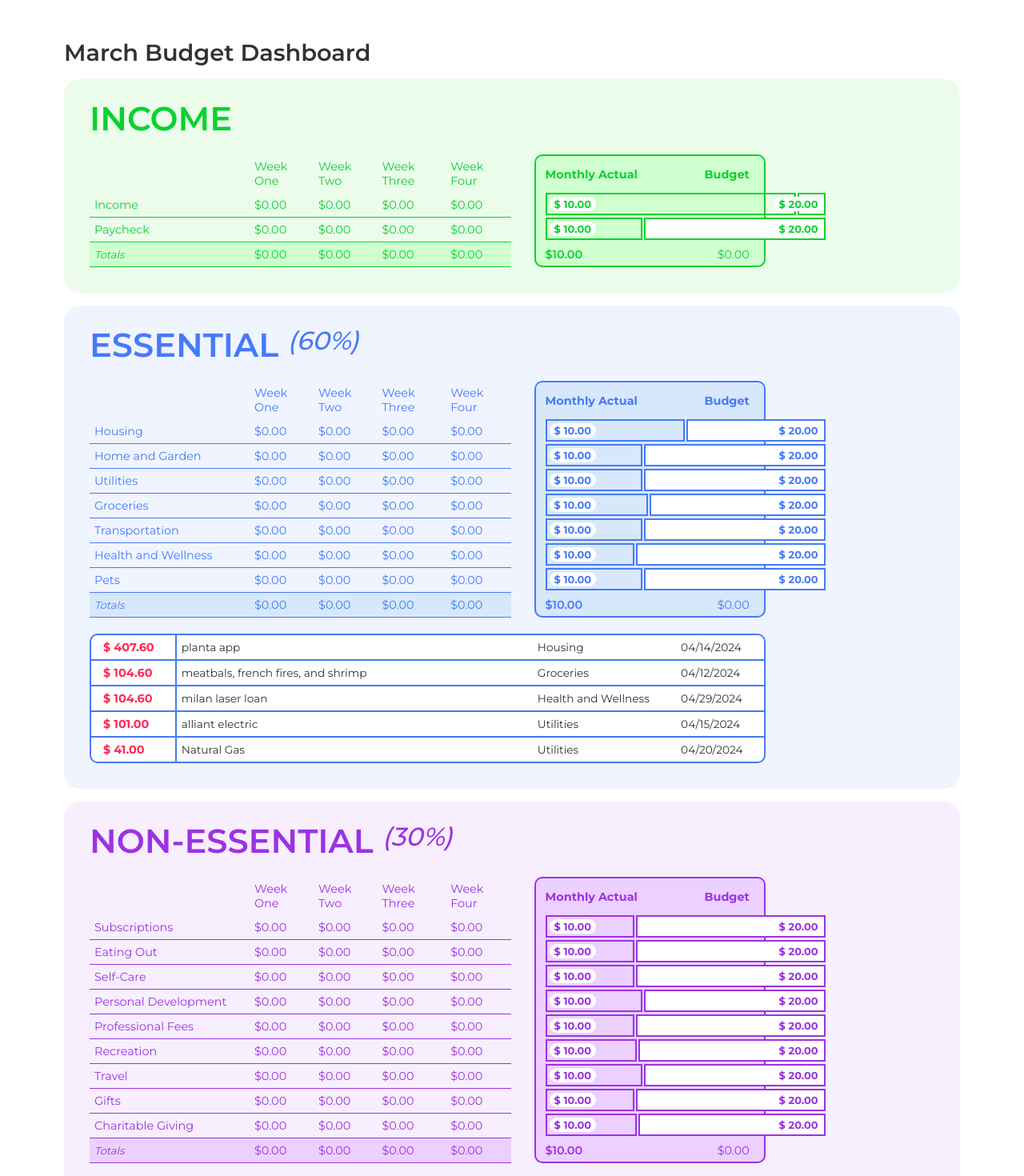
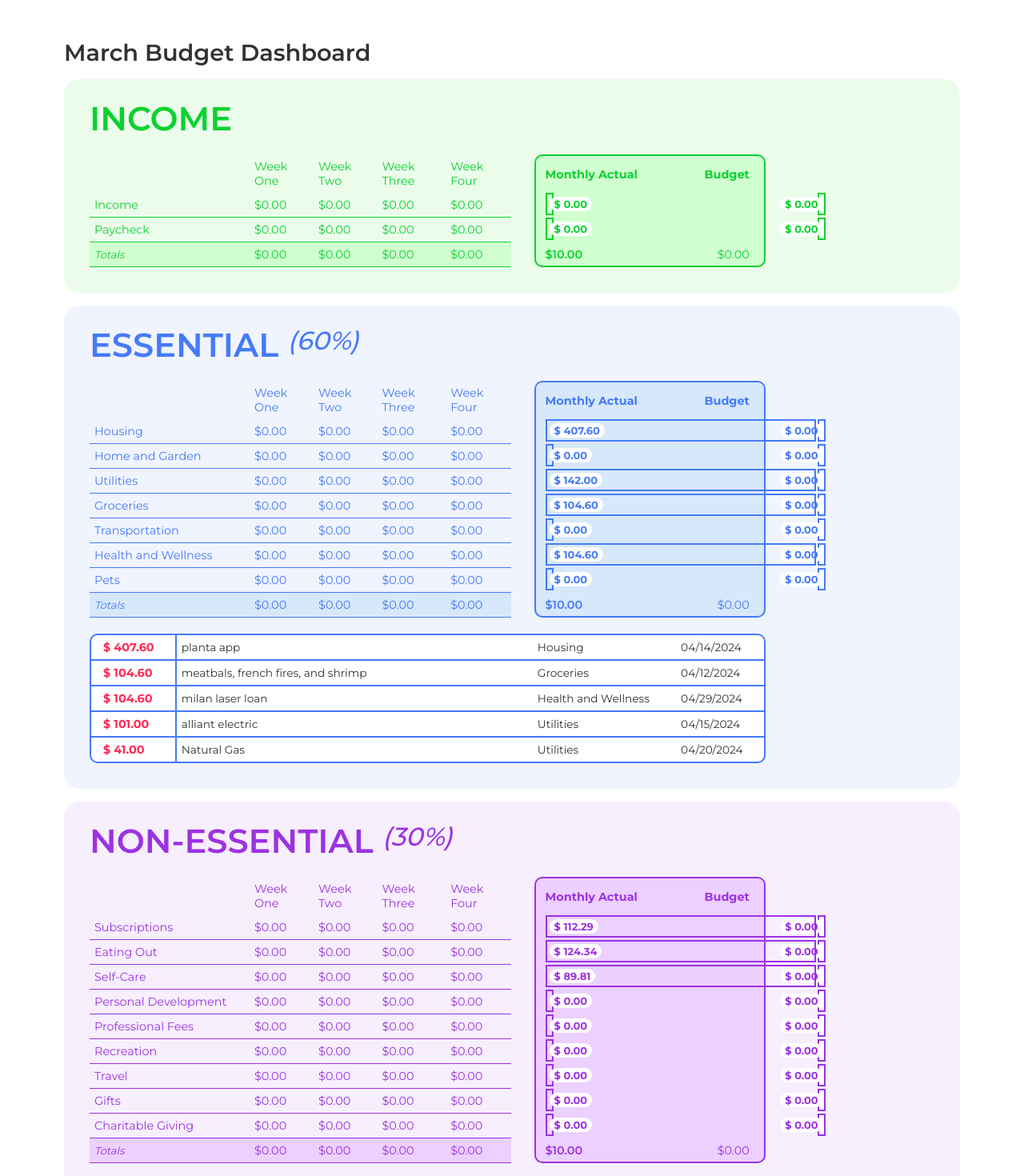
Before and after one commit to rubybeaches/BetterBudgetBuilds, a Next.js app: page /dashboard in a window 1280 px wide. Shown: the top 1470 px of the page at 80% size. Built offline with nearby package versions, Linux system fonts and the light colour scheme.

Commit message:
getting summ totals for review columns from expenses to display

```diff
--- a/src/app/components/Dashboard/SummaryTable.tsx
+++ b/src/app/components/Dashboard/SummaryTable.tsx
@@ -1,6 +1,16 @@
-import { category } from "@/app/lib/types";
+import { convertToFloat, multiplyPercentToFloat } from "@/app/lib/helpers";
+import { category, expense } from "@/app/lib/types";
 
-const SummaryTable = ({ categories }: { categories: category[] }) => {
+const SummaryTable = ({ categories, expenses, monthlyIncome }: { categories: category[], expenses: expense[], monthlyIncome: number }) => {
+
+    const getExpenses = (category: string) => {
+        return expenses.reduce((sum, expense) => expense.category == category ? sum + expense.amount : sum, 0);
+    }
+
+    const getBudgetExpenseRatio = (category: category) => {
+        const percent = getExpenses(category.category) / (category.curr / 100 * monthlyIncome);
+        return percent > 1 ? 1 : percent;
+    }
 
     return (
         <table id="summaryTable">
@@ -24,8 +34,8 @@ const SummaryTable = ({ categories }: { categories: category[] }) => {
                         <td>$0.00</td>
                         <td id="empty"></td>
                         <td className="summaryProgressBar" colSpan={2}><span>
-                            <div id="progressMonthly" style={{ width: `${(category.curr + 30) / 100 * 350}px`, zIndex: `${(category.curr + 30 < 60 ? 1 : 0)}` }}><p>$ 10.00</p></div>
-                            <div id="progressBudget" style={{ width: `${(1 - ((category.curr + 30) / 100)) * 350}px`, zIndex: `${(category.curr + 30 > 60 ? 1 : 0)}` }}><p>$ 20.00</p></div></span></td>
+                            <div id="progressMonthly" style={{ width: `${getBudgetExpenseRatio(category) * 350}px`, zIndex: `${(category.curr + 30 < 60 ? 1 : 0)}` }}><p>$ {convertToFloat(getExpenses(category.category))}</p></div>
+                            <div id="progressBudget" style={{ width: `${(1 - getBudgetExpenseRatio(category)) * 350}px`, zIndex: `${(category.curr + 30 > 60 ? 1 : 0)}` }}><p>$ {multiplyPercentToFloat(category.curr, monthlyIncome)}</p></div></span></td>
                     </tr>
                 ))}
                 <tr id="summaryTotals">
--- a/src/app/dashboard/page.tsx
+++ b/src/app/dashboard/page.tsx
@@ -15,8 +15,9 @@ const Dashboard = () => {
     //let month = newDate.getMonth() + 1;
     let month = newDate.toLocaleString("en-US", { month: "long" });
     // let year = newDate.getFullYear();
-
     const [userCategories, setUserCategories] = useState<category[]>(categories);
+    const [income, setIncome] = useState(0);
+    const monthlyIncome = income / 12;
 
     useEffect(() => {
         const items: any = localStorage.getItem('userCategories');
@@ -26,7 +27,10 @@ const Dashboard = () => {
             setNonEssentialCategories(setActiveCategories(JSON.parse(items), "non-essential"));
             setSavingCategories(setActiveCategories(JSON.parse(items), "savings"));
         }
-
+        const income: any = localStorage.getItem('income');
+        if (income) {
+            setIncome(Number(JSON.parse(income)));
+        }
     }, []);
 
     const [essentialCategories, setEssentialCategories] = useState(setActiveCategories(userCategories, "essential"));
@@ -53,24 +57,24 @@ const Dashboard = () => {
 
             <div id="Income" className="section">
                 <h1>Income</h1>
-                <SummaryTable categories={incomeMod} />
+                <SummaryTable categories={incomeMod} expenses={[]} monthlyIncome={monthlyIncome} />
             </div>
 
             <div id="Essential" className="section">
                 <h1>Essential <em>(60%)</em></h1>
-                <SummaryTable categories={essentialCategories} />
+                <SummaryTable categories={essentialCategories} expenses={essentialExpenses} monthlyIncome={monthlyIncome} />
                 <ExpenseTable expense={essentialExpenses} />
             </div>
 
             <div id="Non-Essential" className="section">
                 <h1>Non-Essential <em>(30%)</em></h1>
-                <SummaryTable categories={nonEssentialCategories} />
+                <SummaryTable categories={nonEssentialCategories} expenses={nonEssentialExpenses} monthlyIncome={monthlyIncome} />
                 <ExpenseTable expense={nonEssentialExpenses} />
             </div>
 
             <div id="Savings" className="section">
                 <h1>Savings <em>(10%)</em></h1>
-                <SummaryTable categories={savingCategories} />
+                <SummaryTable categories={savingCategories} expenses={savingExpenses} monthlyIncome={monthlyIncome} />
                 <ExpenseTable expense={savingExpenses} />
             </div>
         </main>
```
